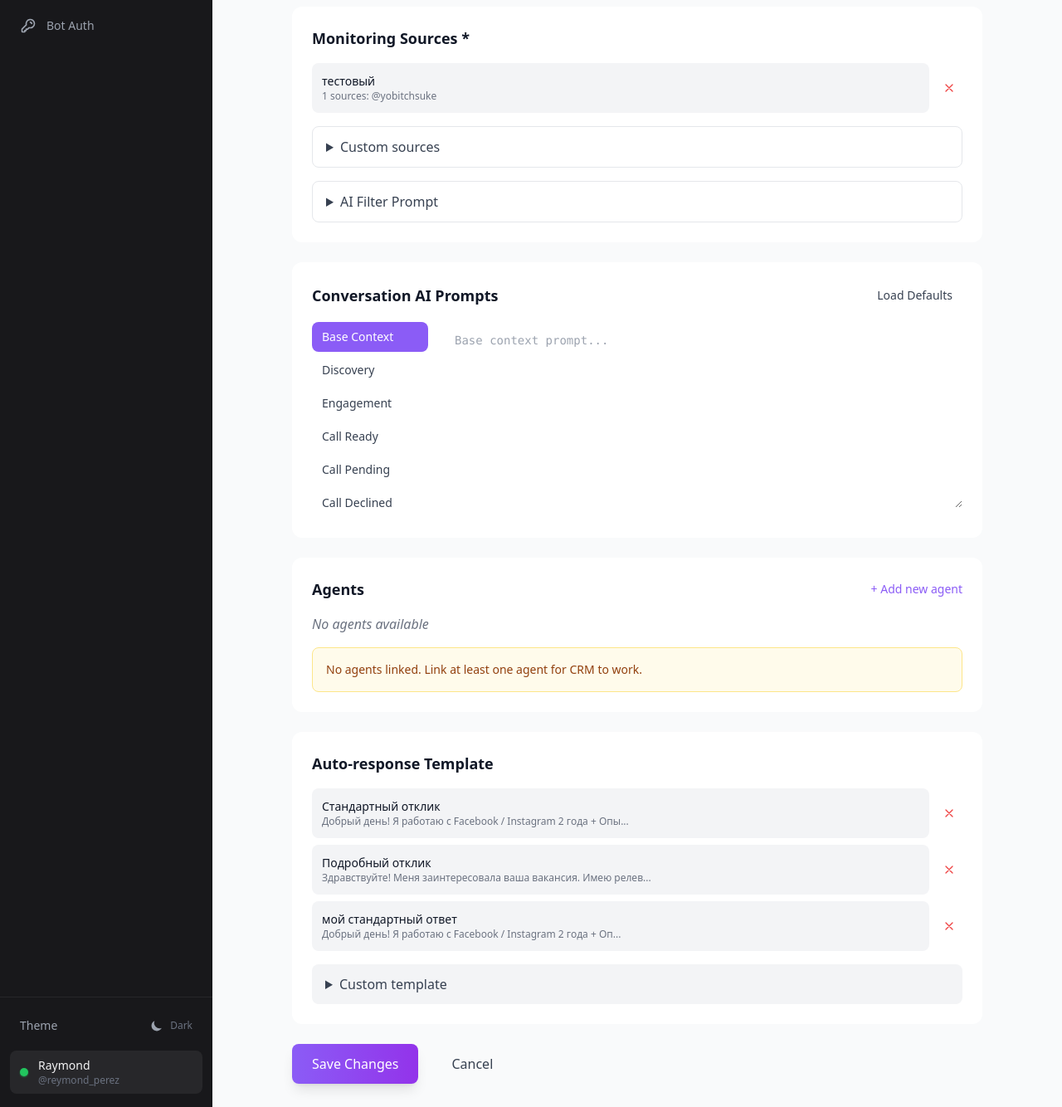
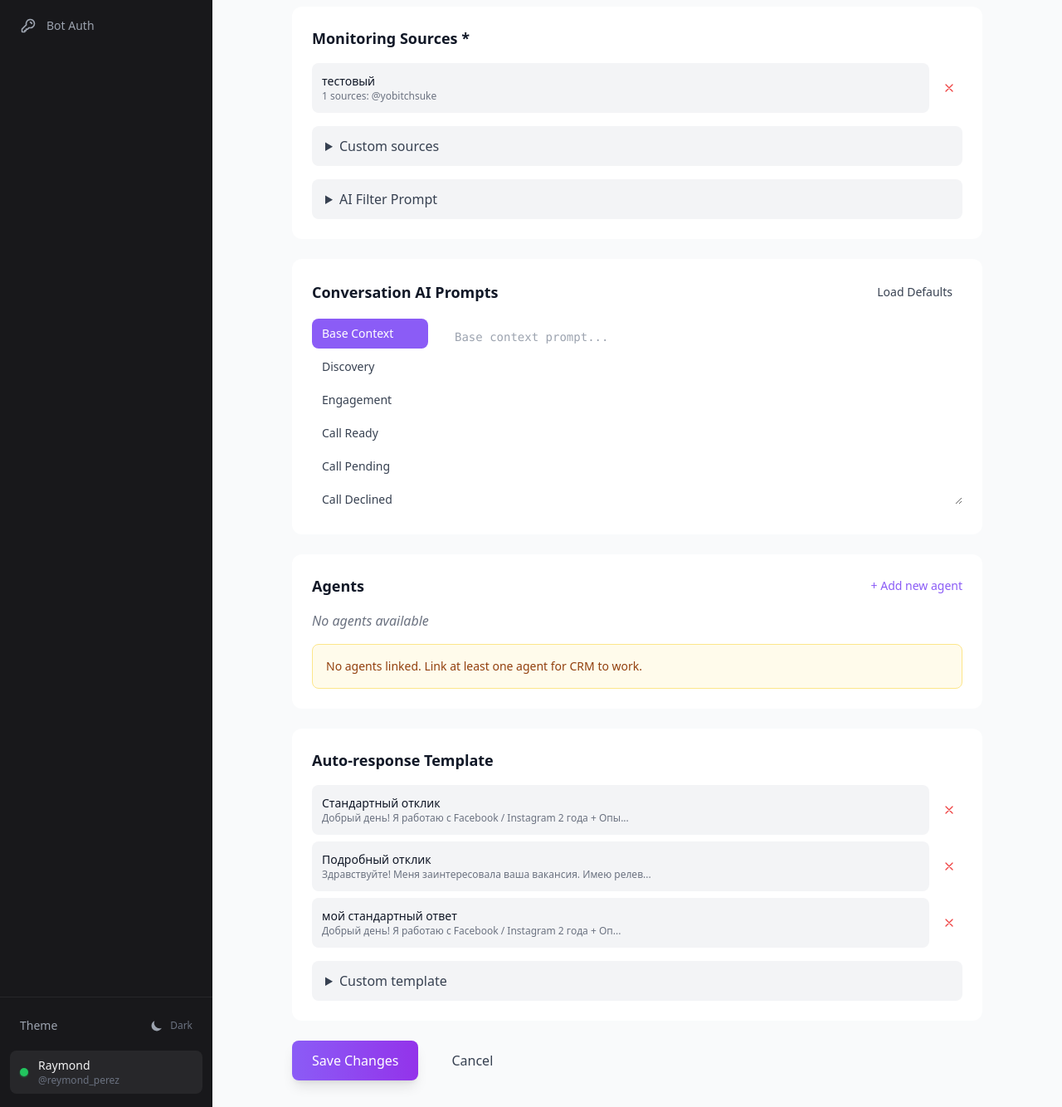
Before and after one commit to kbrejes/telegram_rassylshik, a FastAPI app: page /channel/channel_example1 in a window 1280 px wide. Shown: the part 280-1614 px from the top of the page at 83% size. Run offline with FastAPI, Linux system fonts and the light colour scheme; data that the repository does not hold is empty; some libraries are stand-ins or nearby versions.

Commit message:
Remove borders from custom sources and AI filter prompt sections

```diff
--- a/web/templates/channel_edit_new.html
+++ b/web/templates/channel_edit_new.html
@@ -99,11 +99,11 @@
                             <!-- Source lists loaded dynamically -->
                         </div>
 
-                        <details class="border border-gray-200 dark:border-dark-600 rounded-lg">
-                            <summary class="px-4 py-3 cursor-pointer text-gray-700 dark:text-gray-300 hover:bg-gray-50 dark:hover:bg-dark-700 rounded-lg select-none">
+                        <details class="bg-gray-100 dark:bg-dark-700 rounded-lg">
+                            <summary class="px-4 py-3 cursor-pointer text-gray-700 dark:text-gray-300 hover:bg-gray-200 dark:hover:bg-dark-600 rounded-lg select-none">
                                 Custom sources
                             </summary>
-                            <div class="p-4 border-t border-gray-200 dark:border-dark-600">
+                            <div class="p-4 bg-gray-50 dark:bg-dark-600 rounded-b-lg">
                                 <textarea id="input_sources" rows="4" placeholder="@channel1&#10;@channel2&#10;@channel3"
                                     class="w-full px-4 py-3 rounded-lg bg-white dark:bg-dark-700 text-gray-900 dark:text-white focus:ring-2 focus:ring-accent outline-none resize-none">{% if channel %}{{ channel.input_sources|join('\n') }}{% endif %}</textarea>
                                 <p class="mt-2 text-sm text-gray-500 dark:text-gray-400">One channel per line (@username or ID)</p>
@@ -117,11 +117,11 @@
                             </div>
                         </details>
 
-                        <details class="border border-gray-200 dark:border-dark-600 rounded-lg mt-4">
-                            <summary class="px-4 py-3 cursor-pointer text-gray-700 dark:text-gray-300 hover:bg-gray-50 dark:hover:bg-dark-700 rounded-lg select-none">
+                        <details class="bg-gray-100 dark:bg-dark-700 rounded-lg mt-4">
+                            <summary class="px-4 py-3 cursor-pointer text-gray-700 dark:text-gray-300 hover:bg-gray-200 dark:hover:bg-dark-600 rounded-lg select-none">
                                 AI Filter Prompt
                             </summary>
-                            <div class="p-4 border-t border-gray-200 dark:border-dark-600 space-y-4">
+                            <div class="p-4 bg-gray-50 dark:bg-dark-600 rounded-b-lg space-y-4">
                                 <textarea id="ai-filter-prompt" rows="10" placeholder="Loading..."
                                     class="w-full px-4 py-3 rounded-lg bg-white dark:bg-dark-700 text-gray-900 dark:text-white focus:ring-2 focus:ring-accent outline-none resize-y font-mono text-sm"></textarea>
                                 <div class="flex items-center gap-3">
```
